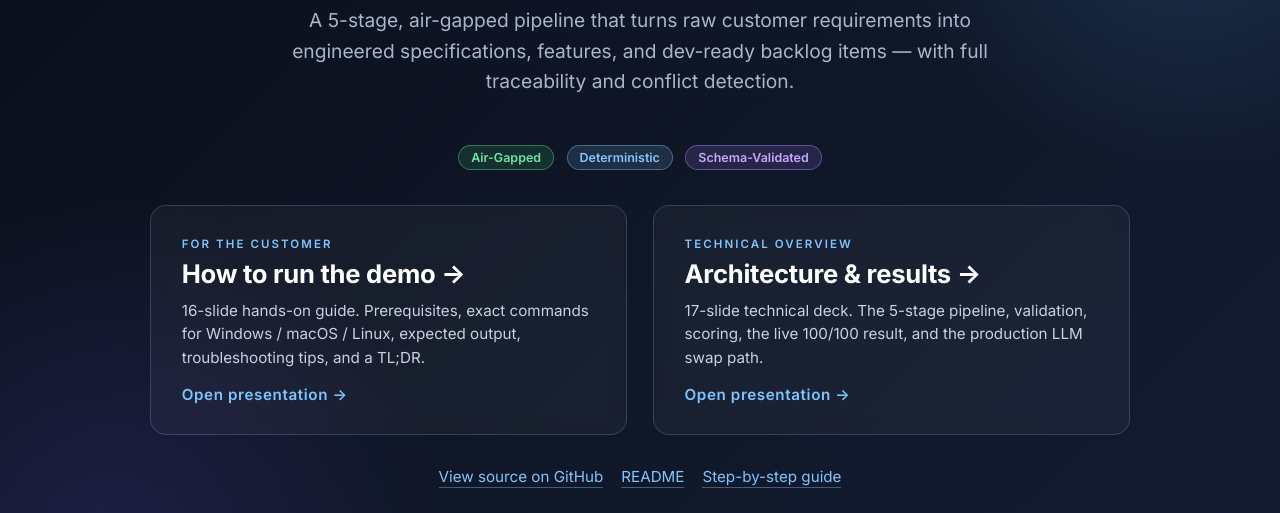
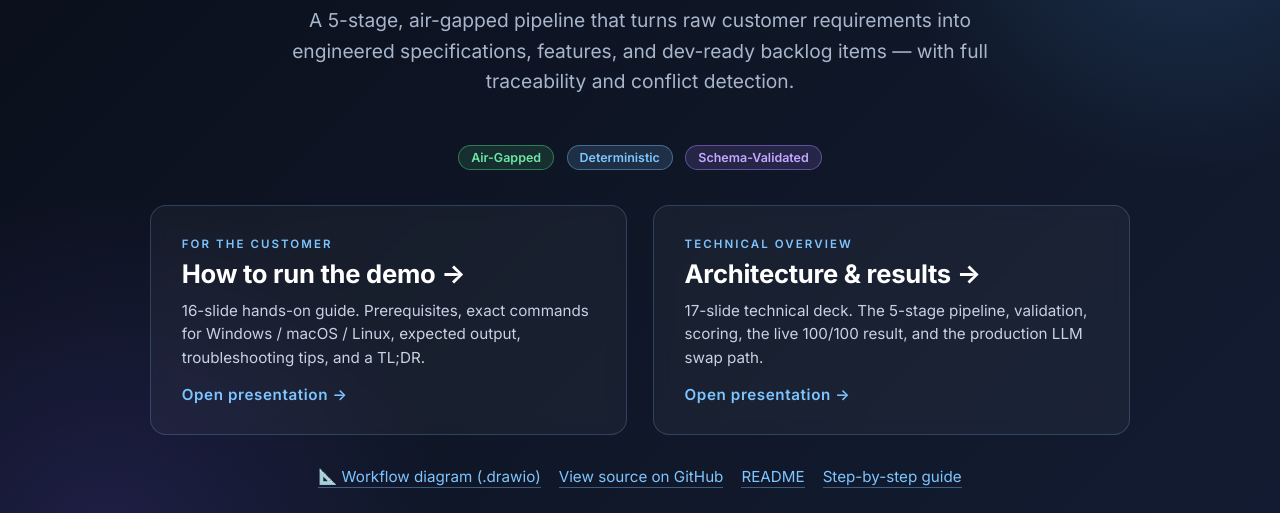
Before and after one commit to zuwasi/Eliran_IAI_AI-demo, a plain HTML site: page index.html in a window 1280 px wide. Shown: the part 219-732 px from the top of the page. Drawn offline with Linux system fonts and the light colour scheme; grey boxes are pictures that could not be loaded.

Commit message:
Add draw.io workflow diagram
Amp-Thread-ID: https://ampcode.com/threads/T-019dd5be-2c29-722c-ab77-1c970c778aef
Co-authored-by: Amp <amp@ampcode.com>

```diff
--- a/index.html
+++ b/index.html
@@ -207,6 +207,7 @@
   </div>
 
   <div class="links">
+    <a href="satcom_requirements_workflow.drawio" download>📐 Workflow diagram (.drawio)</a>
     <a href="https://github.com/zuwasi/Eliran_IAI_AI-demo" target="_blank" rel="noopener noreferrer">View source on GitHub</a>
     <a href="README.md" target="_blank">README</a>
     <a href="STEP_BY_STEP_GUIDE.md" target="_blank">Step-by-step guide</a>
```
Also changed, not shown: 2 other files.
